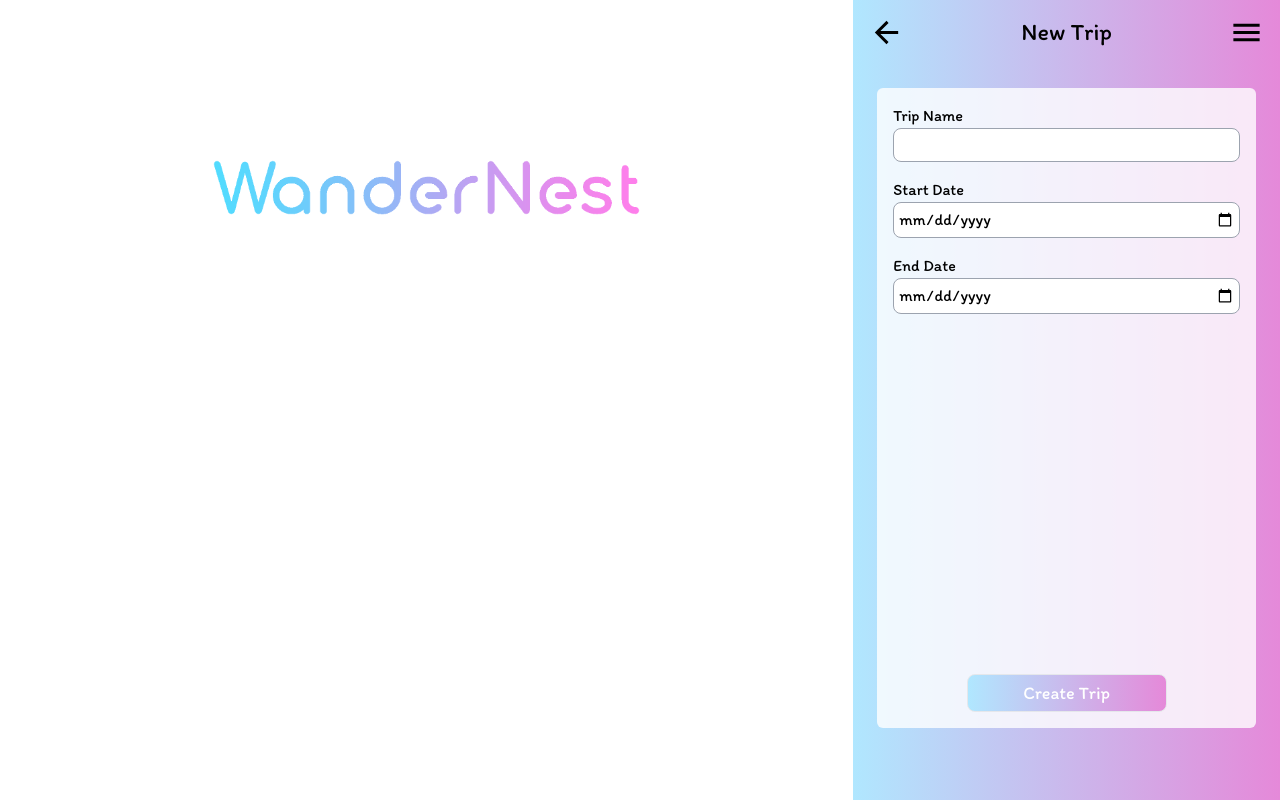
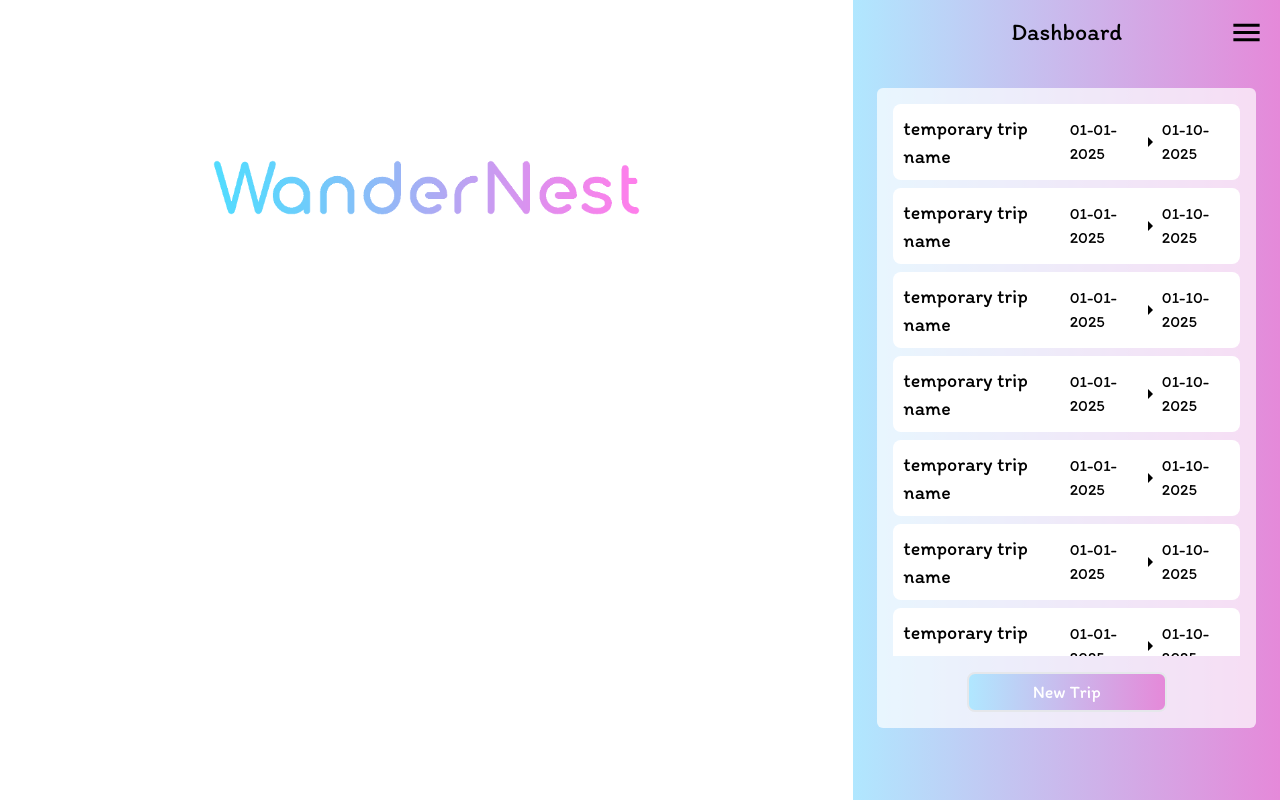
Before and after one commit to danajeon/wandernest, a React (Vite) app: page /dashboard in a window 1280 px wide. Built offline with nearby package versions, Linux system fonts and the light colour scheme.

Commit message:
Created trips container in Dashboard

```diff
--- a/src/components/Button.jsx
+++ b/src/components/Button.jsx
@@ -2,7 +2,7 @@ import React from 'react'
 
 export const Button = ({ variant = 'default', onClick, text }) => {
     // default button
-    const baseStyle = 'w-[200px] py-1 rounded-lg text-lg bg-gradient-to-r from-wandernest-blue to-wandernest-pink text-white border   hover:text-transparent hover:bg-clip-text';
+    const baseStyle = 'w-[200px] py-1 rounded-lg text-lg bg-gradient-to-r from-wandernest-blue to-wandernest-pink text-white border border-2 hover:text-transparent hover:bg-clip-text';
     // button variants
     const variants = {
         "inverse": 'text-transparent bg-clip-text'
--- a/src/components/CreateTrip.jsx
+++ b/src/components/CreateTrip.jsx
@@ -4,7 +4,7 @@ import ArrowBackIcon from "@mui/icons-material/ArrowBack";
 import MenuIcon from "@mui/icons-material/Menu";
 import { Button } from "./Button";
 
-export const CreateTrip = () => {
+export const CreateTrip = ({handleBacktoDashboard}) => {
   const [tripName, setTripName] = useState("");
   const [startDate, setStartDate] = useState();
   const [endDate, setEndDate] = useState();
@@ -24,6 +24,7 @@ export const CreateTrip = () => {
           sx={{
             cursor: "pointer",
           }}
+          onClick={handleBacktoDashboard}
         />
         <h2 className="text-2xl">New Trip</h2>
         <MenuIcon
@@ -33,7 +34,7 @@ export const CreateTrip = () => {
           }}
         />
       </div>
-      <div className="flex flex-col justify-between items-center h-[80%] rounded-md m-6 p-4 bg-[rgba(255,255,255,.8)] ">
+      <div className="flex flex-col justify-between items-center h-[80%] rounded-md m-6 p-4 bg-[rgba(255,255,255,.7)] ">
         <div className="flex flex-col w-full">
           <label htmlFor="tripName">Trip Name</label>
           <input
--- a/src/components/Dashboard.jsx
+++ b/src/components/Dashboard.jsx
@@ -1,9 +1,14 @@
-import React from "react";
+import React, { useS, useState } from "react";
 import { CreateTrip } from "./CreateTrip";
 import { NavBar } from "./NavBar";
+import { Button } from "./Button";
+import { Trip } from "./Trip";
 import logo1 from "../images/logo1.png";
+import MenuIcon from "@mui/icons-material/Menu";
 
 export const Dashboard = () => {
+  const [displayCreateAccount, setDisplayCreateAccount] = useState(false);
+
   return (
     <div className="flex flex-row flex-nowrap h-full">
       <div className="w-2/3 grid grid-cols-1 grid-rows-5 bg-white">
@@ -14,7 +19,48 @@ export const Dashboard = () => {
         />
       </div>
       <div className="bg-gradient-to-r from-wandernest-blue to-wandernest-pink w-1/3">
-        <CreateTrip />
+        {displayCreateAccount && <CreateTrip handleBacktoDashboard={() => setDisplayCreateAccount(false)}/>}
+        {!displayCreateAccount && (
+          <div className="w-full h-full">
+            <div className="grid grid-cols-3 grid-rows-1 w-full items-center px-4 h-[8%]">
+              <h2 className="text-2xl col-start-2 col-end-3 text-center">
+                Dashboard
+              </h2>
+              <MenuIcon
+                fontSize="large"
+                sx={{
+                  cursor: "pointer",
+                }}
+                className="grid col-start-3 col-end-4 justify-self-end"
+              />
+            </div>
+            <div className="flex flex-col justify-between items-center h-[80%] rounded-md m-6 p-4 bg-[rgba(255,255,255,.7)]">
+              <div className="flex flex-col w-full gap-2 mb-4 overflow-scroll">
+                <Trip />
+                <Trip />
+                <Trip />
+                <Trip />
+                <Trip />
+                <Trip />
+                <Trip />
+                <Trip />
+                <Trip />
+                <Trip />
+                <Trip />
+                <Trip />
+                <Trip />
+                <Trip />
+                <Trip />
+                <Trip />
+                <Trip />
+              </div>
+              <Button
+                text={"New Trip"}
+                onClick={() => setDisplayCreateAccount(true)}
+              />
+            </div>
+          </div>
+        )}
       </div>
     </div>
   );
--- /dev/null
+++ b/src/components/Trip.jsx
@@ -0,0 +1,17 @@
+import React from 'react'
+import KeyboardDoubleArrowRightIcon from '@mui/icons-material/KeyboardDoubleArrowRight';
+import ArrowRightIcon from '@mui/icons-material/ArrowRight';
+
+export const Trip = () => {
+  return (
+    <div className='bg-white rounded-lg flex flex-row justify-between items-center p-2 border border-2 border-transparent hover:border-wandernest-purple hover:cursor-pointer'>
+        <span className='text-xl w-[60%]'>temporary trip name</span>
+        <div className='flex flex-row justify-center items-center'>
+        <span>01-01-2025</span>
+        <ArrowRightIcon fontSize='medium'/>
+        <span>01-10-2025</span>
+        </div>
+
+    </div>
+  )
+}
```
